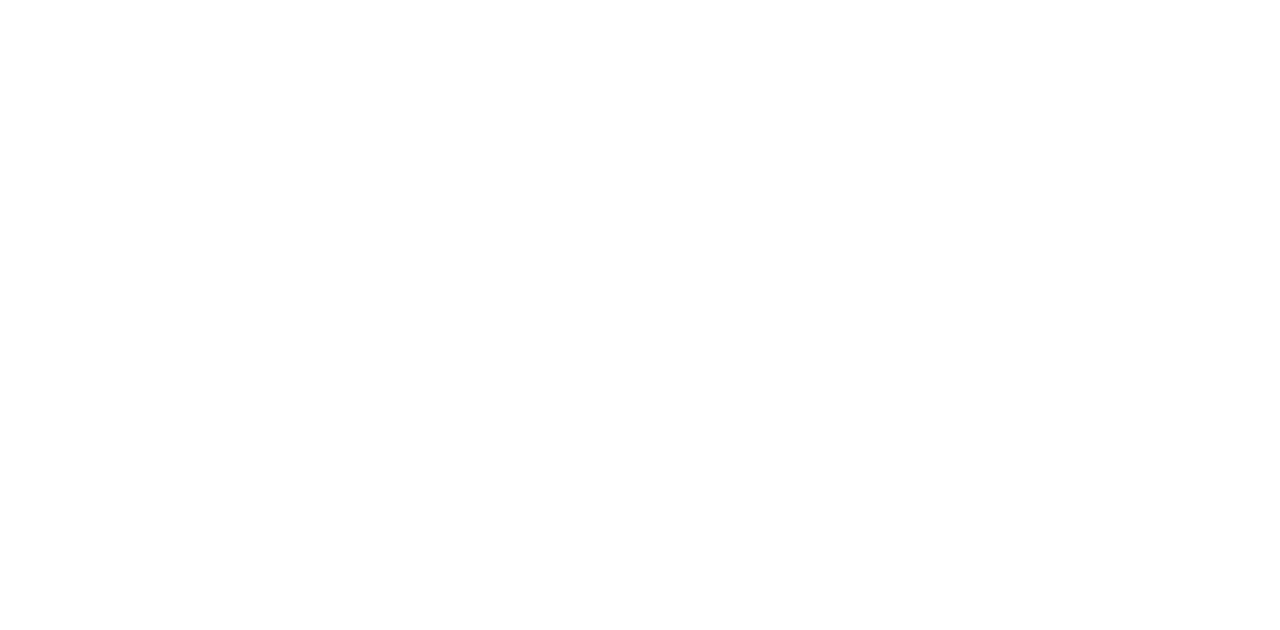
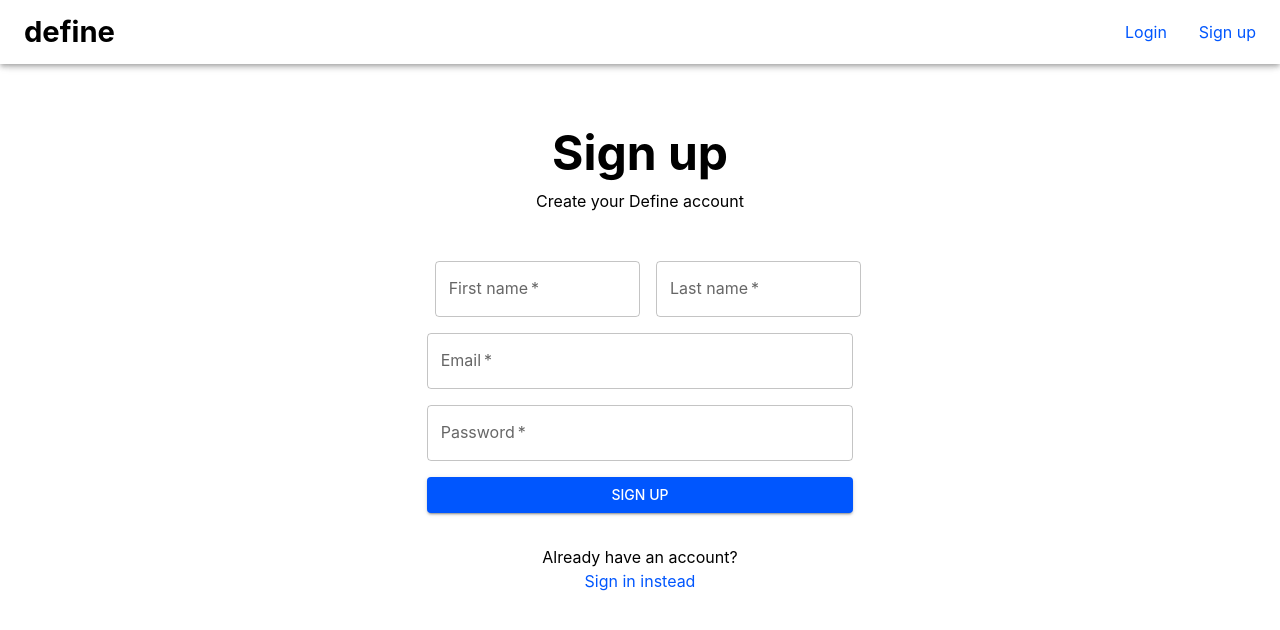
Before and after one commit to TylerWon/define, a React app in the folder frontend/: page /register in a window 1280 px wide. Before the commit this address had no page. Shown: the top 630 px of the page. Built offline with nearby package versions, Linux system fonts and the light colour scheme; the HTML template or start-up script is replaced by a standard one.

Commit message:
Create Sign Up page

```diff
--- a/frontend/package.json
+++ b/frontend/package.json
@@ -35,6 +35,7 @@
     "react": "^18.2.0",
     "react-dom": "^18.2.0",
     "react-redux": "^8.0.2",
-    "react-router-dom": "^6.3.0"
+    "react-router-dom": "^6.3.0",
+    "yup": "^0.32.11"
   }
 }
--- a/frontend/src/App.js
+++ b/frontend/src/App.js
@@ -8,6 +8,7 @@ import DefineTheme from "./theme/DefineTheme";
 
 import Home from "./components/Home";
 import Navbar from "./components/Navbar";
+import Register from "./components/Register";
 
 export default function App(props) {
 
@@ -17,7 +18,9 @@ export default function App(props) {
         <Routes>
           <Route element={<Navbar />}>
             <Route path="/" element={<Home />} />
-            {/* <Route path="/dictionary/:word" element={<SearchResult />} /> */}
+            <Route path="/register" element={<Register />} />
+            {/* <Route path="/login" element={<Login />} /> */}
+            {/* <Route path="/search/:word" element={<SearchResult />} /> */}
 
             {/* <Route element={<AuthorizedRoutes />}> */}
               {/* <Route path="/profile" element={<Profile />} /> */}
@@ -25,8 +28,6 @@ export default function App(props) {
             {/* </Route> */}
           </Route>
 
-          {/* <Route path="/login" element={<Login />} /> */}
-          {/* <Route path="/register" element={<Register />} /> */}
           {/* <Route path="*" element={<NotFound />} /> */}
         </Routes>
       </BrowserRouter>
--- /dev/null
+++ b/frontend/src/components/Register/index.jsx
@@ -0,0 +1,177 @@
+import axios from "axios";
+import {
+  Field,
+  Form,
+  Formik
+} from "formik";
+import {
+  Button,
+  Grid,
+  Link as MuiLink,
+  Stack,
+  TextField,
+  Typography
+} from "@mui/material";
+import { useDispatch } from "react-redux";
+import { Link as ReactRouterLink } from "react-router-dom";
+import * as Yup from "yup";
+
+import { register } from "../../state/slices/userSlice";
+
+// The Sign Up page
+export default function Register(props) {
+  // React Redux hooks
+  const dispatch = useDispatch();
+
+  // Handler for when the sign up form is submitted
+  const handleSubmit = (values) => {
+    const data = {
+      username: values.email,
+      email: values.email,
+      first_name: values.firstName,
+      last_name: values.lastName,
+      password: values.password
+    };
+
+    dispatch(register(data));
+  }
+
+  // The form where the User enters their information to create an account
+  const SignUpForm = (props) => {
+    return (
+      <Formik
+        initialValues={{
+          firstName: "",
+          lastName: "",
+          email: "",
+          password: ""
+        }}
+        validationSchema={Yup.object({
+          firstName: Yup.string()
+            .required("Required"),
+          lastName: Yup.string()
+            .required("Required"),
+          email: Yup.string()
+            .email("Invalid email address")
+            .required("Required"),
+          password: Yup.string()
+            .matches(
+              /^(?=.*\d)(?=.*[!@#$%^&*])(?=.*[a-z])(?=.*[A-Z]).{8,}$/,
+              {
+                message: "Must contain 8 characters: one uppercase, one lowercase, one number and one special case character",
+                excludeEmptyString: true
+              }
+            )
+            .required("Required")
+        })}
+        onSubmit={(values) => handleSubmit(values)}
+      >
+        {({errors, touched}) => (
+          <Form style={{ width: "100%" }}>
+            <Stack
+              spacing={2}
+              alignItems="center"
+              justifyContent="center"
+              sx={{ width: "100%" }}
+            >
+              <Grid
+                container
+                spacing={2}
+                alignItems="center"
+                justifyContent="center"
+              >
+                <Grid item xs={12} sm={6}>
+                  <Field
+                    as={TextField}
+                    name="firstName"
+                    label="First name"
+                    error={touched.firstName && errors.firstName ? true : false}
+                    helperText={touched.firstName && errors.firstName ? errors.firstName : ""}
+                    required
+                    fullWidth
+                  />
+                </Grid>
+                <Grid item xs={12} sm={6}>
+                  <Field
+                    as={TextField}
+                    name="lastName"
+                    label="Last name"
+                    error={touched.lastName && errors.lastName ? true : false}
+                    helperText={touched.lastName && errors.lastName ? errors.lastName : ""}
+                    required
+                    fullWidth
+                  />
+                </Grid>
+              </Grid>
+              <Field
+                as={TextField}
+                name="email"
+                label="Email"
+                error={touched.email && errors.email ? true : false}
+                helperText={touched.email && errors.email ? errors.email : ""}
+                required
+                fullWidth
+              />
+              <Field
+                as={TextField}
+                name="password"
+                label="Password"
+                error={touched.password && errors.password ? true : false}
+                helperText={touched.password && errors.password ? errors.password : ""}
+                required
+                fullWidth
+              />
+              <Button
+                variant="contained"
+                type="submit"
+                fullWidth
+              >
+                Sign up
+              </Button>
+            </Stack>
+          </Form>
+        )}
+      </Formik>
+    )
+  }
+
+  return (
+    <Grid
+      container
+      alignItems="center"
+      justifyContent="center"
+      sx={{
+        width: "100%",
+        paddingTop: "125px"
+      }}
+    >
+      <Grid item xs={10} sm={8} md={6} lg={4}>
+        <Stack
+          spacing={4}
+          alignItems="center"
+          justifyContent="center"
+          sx={{ width: "100%" }}
+        >
+          <Stack
+            spacing={1}
+            alignItems="center"
+            justifyContent="center"
+          >
+            <Typography variant="h1">Sign up</Typography>
+            <Typography>Create your Define account</Typography>
+          </Stack>
+          <SignUpForm />
+          <Stack
+            alignItems="center"
+            justifyContent="center"
+          >
+            <Typography>Already have an account?</Typography>
+            <MuiLink component={ReactRouterLink} to="/login" underline="none">
+              <Typography>Sign in instead</Typography>
+            </MuiLink>
+          </Stack>
+        </Stack>
+      </Grid>
+    </Grid>
+  )
+}
```
Also changed, not shown: 1 other file (tests, documents, lock files or other folders).
